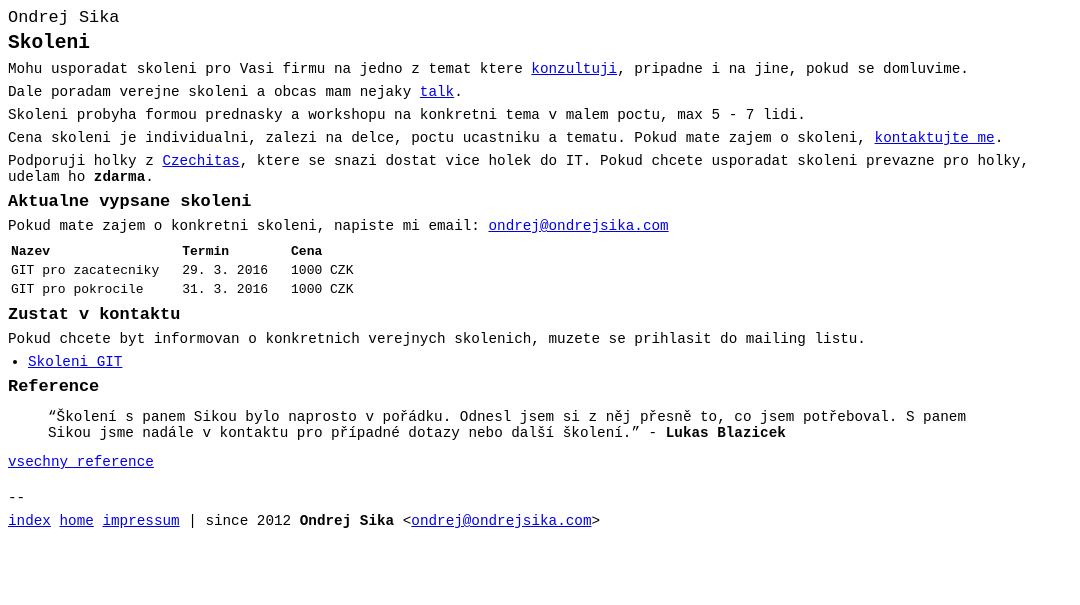
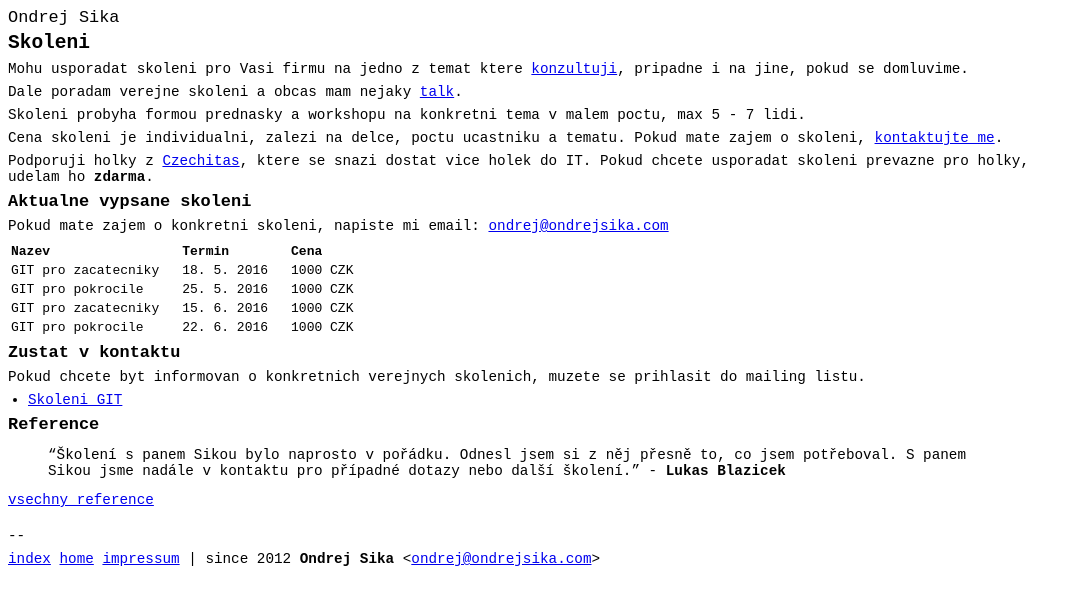
Before and after one commit to ondrejsika/ondrejsika.com, a Jekyll site: the page built from skoleni/index.md, in a window 1280 px wide. Shown: the top 605 px of the page, without its empty margins (0-1080 px from the left). Built offline with Jekyll 4.4.1, drawn with Linux system fonts in a browser that asks for light colours; Markdown is read by kramdown in place of the engine named in the settings; comment, search, counter and statistics services are not loaded.

Commit message:
skoleni - upate upcomming events

```diff
--- a/skoleni/index.md
+++ b/skoleni/index.md
@@ -21,8 +21,10 @@
 
 | Nazev | Termin | Cena |
 | --- | --- | --- |
-| GIT pro zacatecniky | 29. 3. 2016 | 1000 CZK |
-| GIT pro pokrocile | 31. 3. 2016 | 1000 CZK |
+| GIT pro zacatecniky | 18. 5. 2016 | 1000 CZK |
+| GIT pro pokrocile | 25. 5. 2016 | 1000 CZK |
+| GIT pro zacatecniky | 15. 6. 2016 | 1000 CZK |
+| GIT pro pokrocile | 22. 6. 2016 | 1000 CZK |
 
 
 ### Zustat v kontaktu
```
